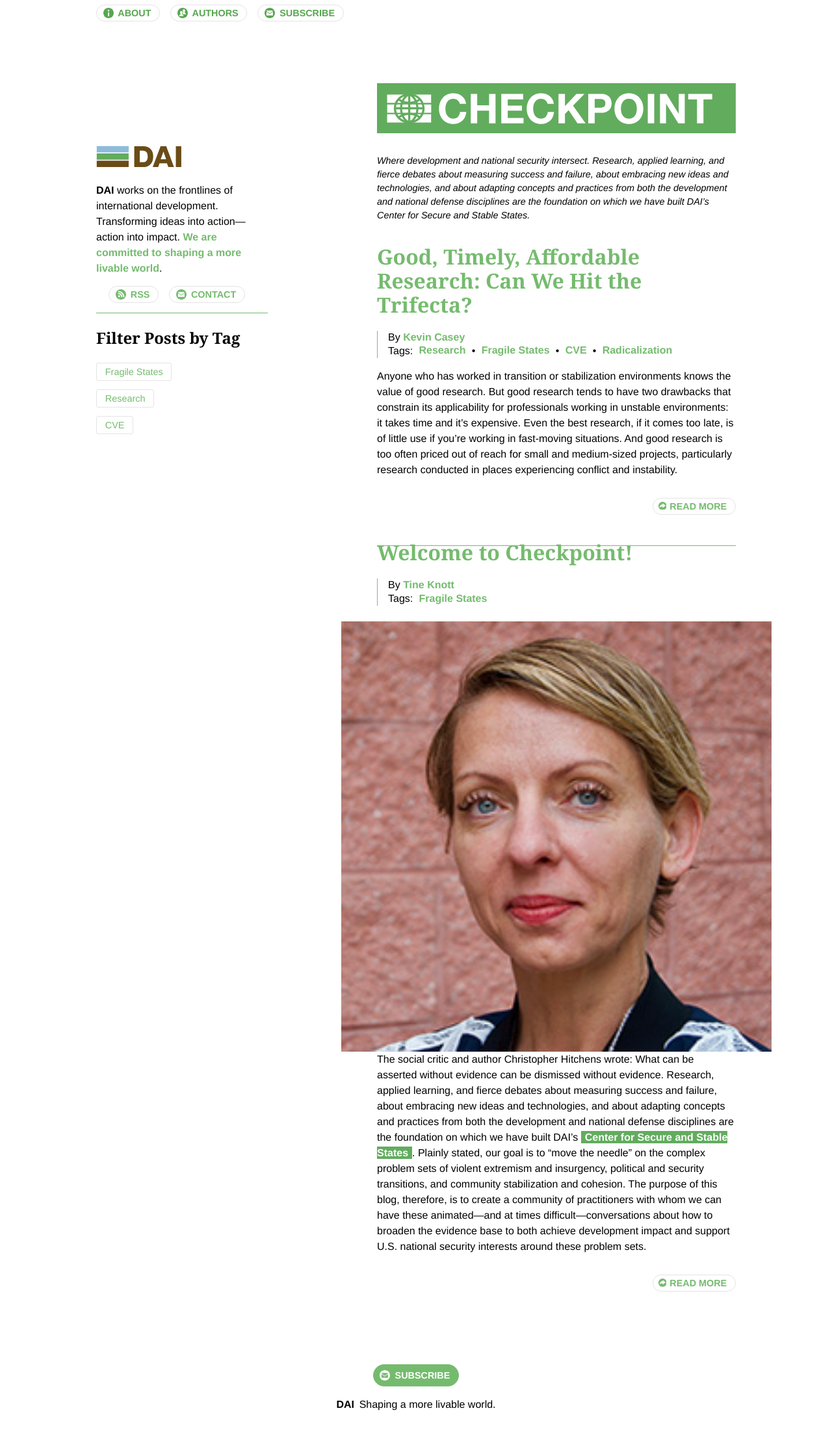
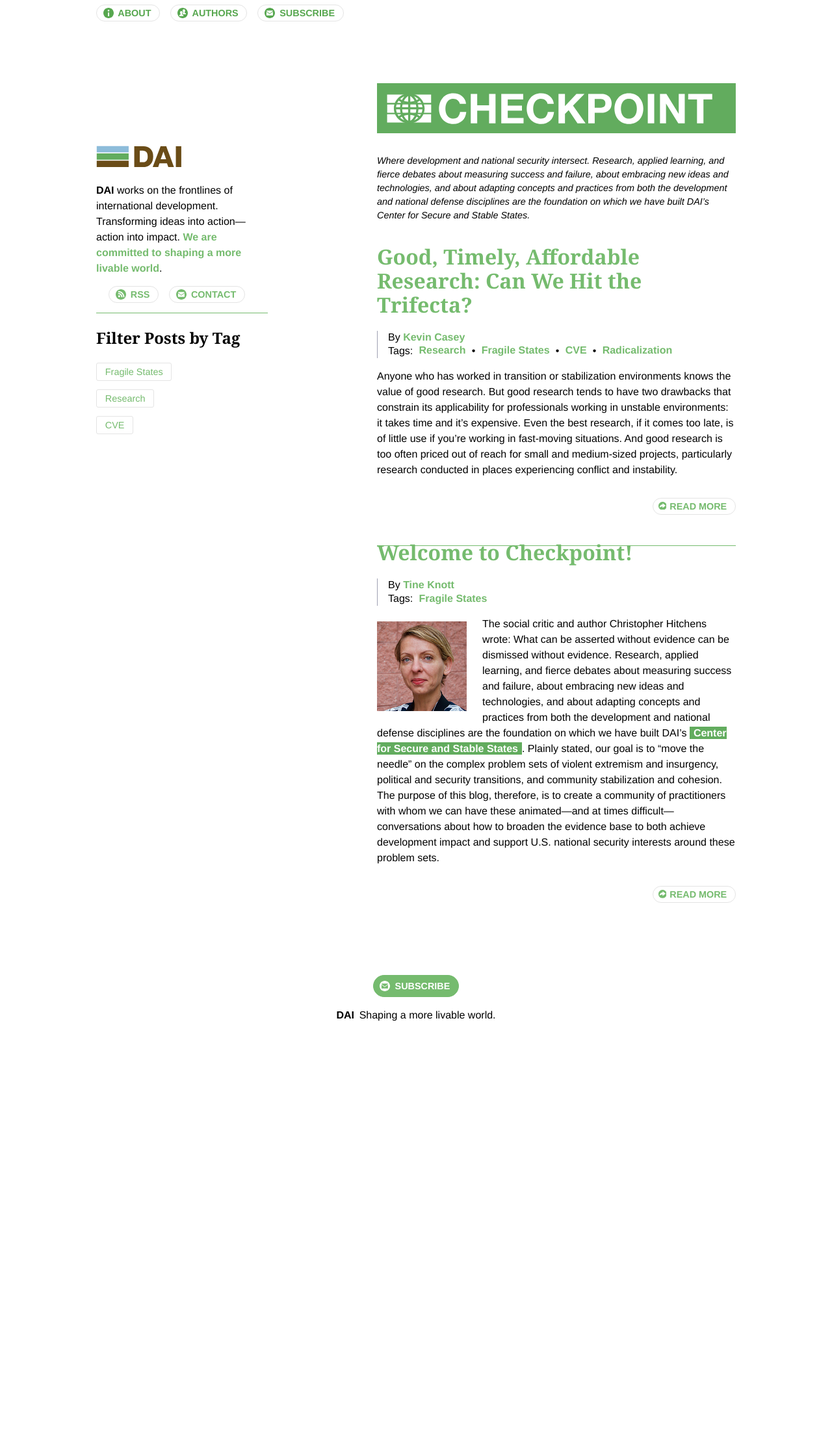
Before and after one commit to BryanSchuetz/CS-, a Jekyll site: the page built from index.md, in a window 1280 px wide. Shown: the whole page at 65% size. Built offline with Jekyll 4.4.1, drawn with Linux system fonts in a browser that asks for light colours; after the commit the page ends 1638 px from its top, so only the background shows below that.

Commit message:
fixing floats on index

```diff
--- a/_sass/layout.scss
+++ b/_sass/layout.scss
@@ -307,7 +307,7 @@ p.subscribe{
   left: 0;
   margin-right: 24px;
 }
-.post-content img.float-left{
+.post-content img.float-left, .post.grid-item img.float-left{
   width: 25%;
   float: left;
   left: 0;
```
